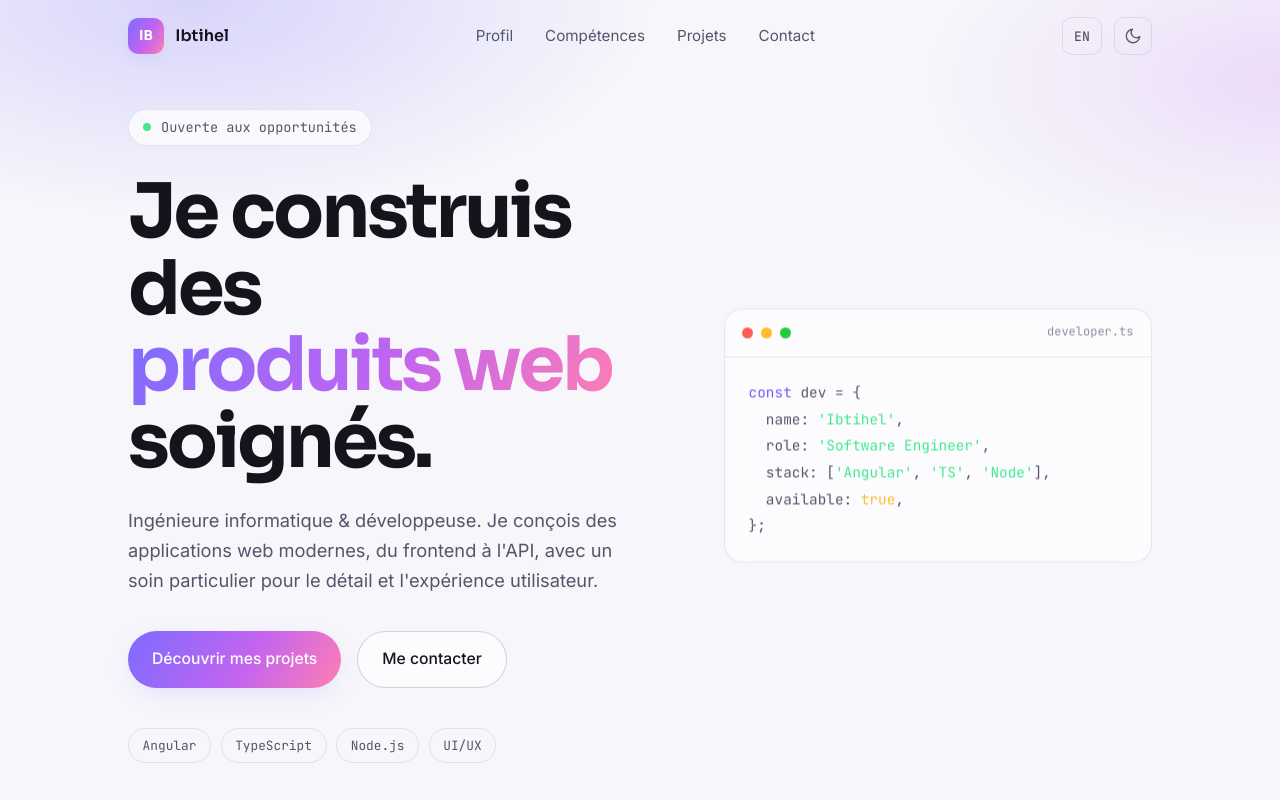
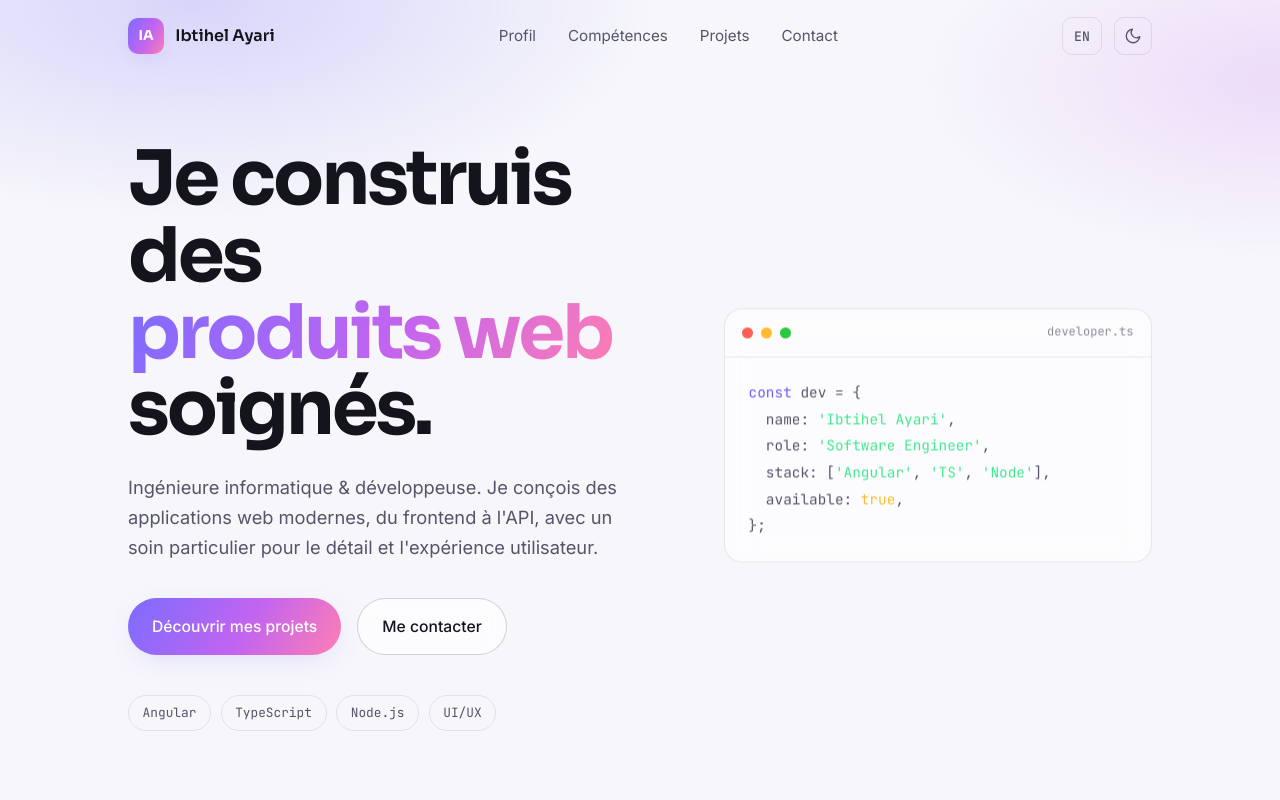
Before and after one commit to ibtihel-ayari/Portfolio, an Angular app: page / in a window 1280 px wide. Shown: the top 800 px of the page. Built offline with nearby package versions, Linux system fonts and the light colour scheme.

Commit message:
updatehero commit

```diff
--- a/src/app/components/header/header.html
+++ b/src/app/components/header/header.html
@@ -1,11 +1,10 @@
 <header class="header" [class.header--scrolled]="scrolled()">
   <div class="container header__inner">
     <a href="#top" class="brand" (click)="closeMenu()">
-      <span class="brand__mark">IB</span>
-      <span class="brand__name">Ibtihel</span>
+      <span class="brand__mark">IA</span>
+      <span class="brand__name">Ibtihel Ayari</span>
     </a>
 
-    <!-- Navigation (une seule fois, avec les traductions) -->
     <nav class="nav" [class.nav--open]="menuOpen()">
       @for (link of links; track link.href) {
         <a [href]="link.href" class="nav__link" (click)="closeMenu()">{{ i18n.t(link.key) }}</a>
--- a/src/app/components/hero/hero.html
+++ b/src/app/components/hero/hero.html
@@ -1,11 +1,12 @@
 <section class="hero" id="top">
   <div class="container hero__inner">
     <div class="hero__content">
+<!--
       <p class="hero__eyebrow">
         <span class="dot"></span>
         {{ i18n.t('hero.badge') }}
       </p>
-
+-->
       <h1 class="hero__title">
         {{ i18n.t('hero.title1') }}<br />
         <span class="grad-text">{{ i18n.t('hero.titleGrad') }}</span> {{ i18n.t('hero.title2') }}
@@ -32,7 +33,7 @@
         <span class="code__file">developer.ts</span>
       </div>
       <pre class="code__body"><span class="c-key">const</span> dev = {{ '{' }}
-  name: <span class="c-str">'Ibtihel'</span>,
+  name: <span class="c-str">'Ibtihel Ayari'</span>,
   role: <span class="c-str">'Software Engineer'</span>,
   stack: [<span class="c-str">'Angular'</span>, <span class="c-str">'TS'</span>, <span class="c-str">'Node'</span>],
   available: <span class="c-bool">true</span>,
```
